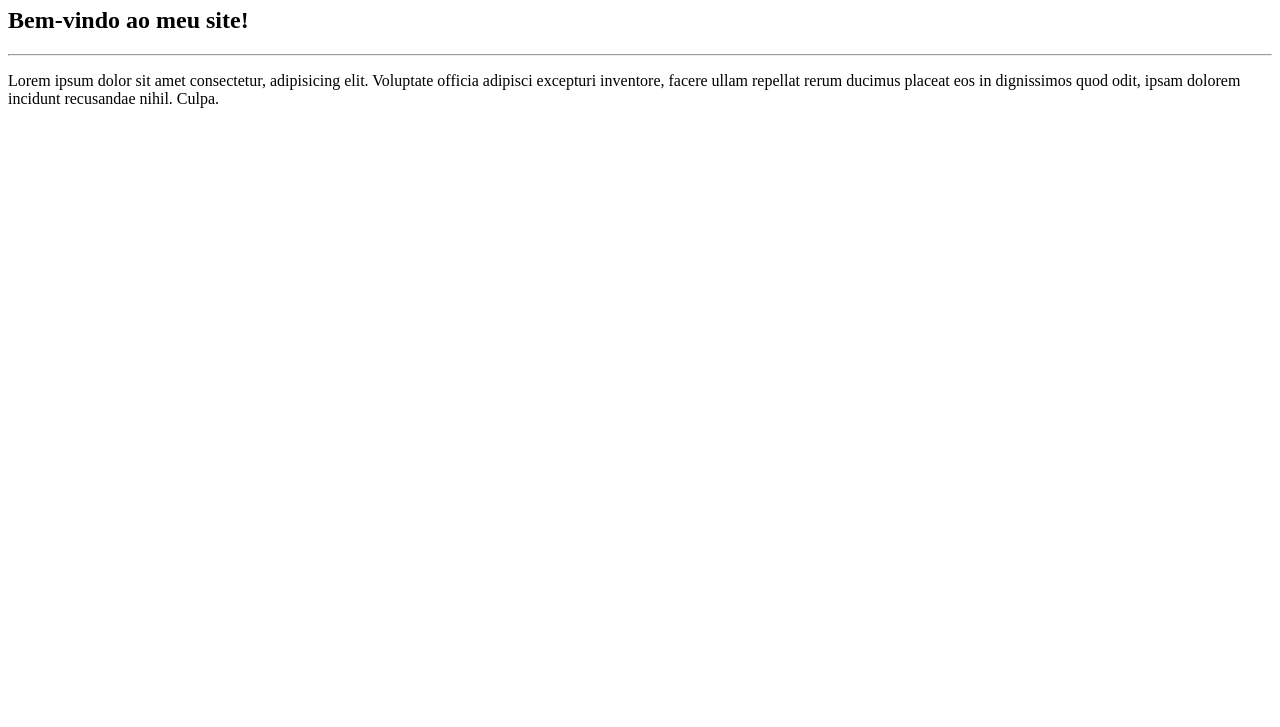
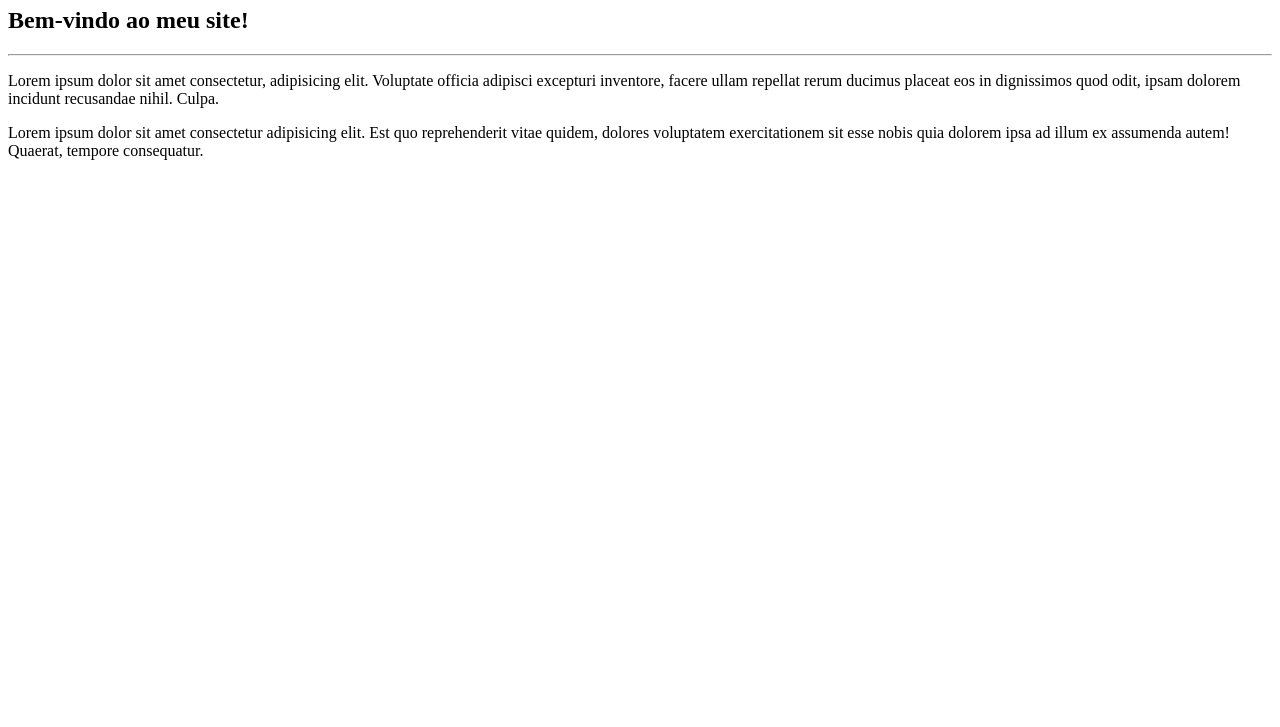
Before and after one commit to gustavoberti12/Ola-mundo, a plain HTML site: page site-exemplo/index.html in a window 1280 px wide. Shown: the part 73-800 px from the top of the page. Drawn offline with Linux system fonts and the light colour scheme.

Commit message:
Adicionei mas um parágrafo

```diff
--- a/site-exemplo/index.html
+++ b/site-exemplo/index.html
@@ -10,5 +10,6 @@
     <h2>Bem-vindo ao meu site!</h2>
     <hr>
     <p>Lorem ipsum dolor sit amet consectetur, adipisicing elit. Voluptate officia adipisci excepturi inventore, facere ullam repellat rerum ducimus placeat eos in dignissimos quod odit, ipsam dolorem incidunt recusandae nihil. Culpa.</p>
+    <p>Lorem ipsum dolor sit amet consectetur adipisicing elit. Est quo reprehenderit vitae quidem, dolores voluptatem exercitationem sit esse nobis quia dolorem ipsa ad illum ex assumenda autem! Quaerat, tempore consequatur.</p>
 </body>
 </html>
```
